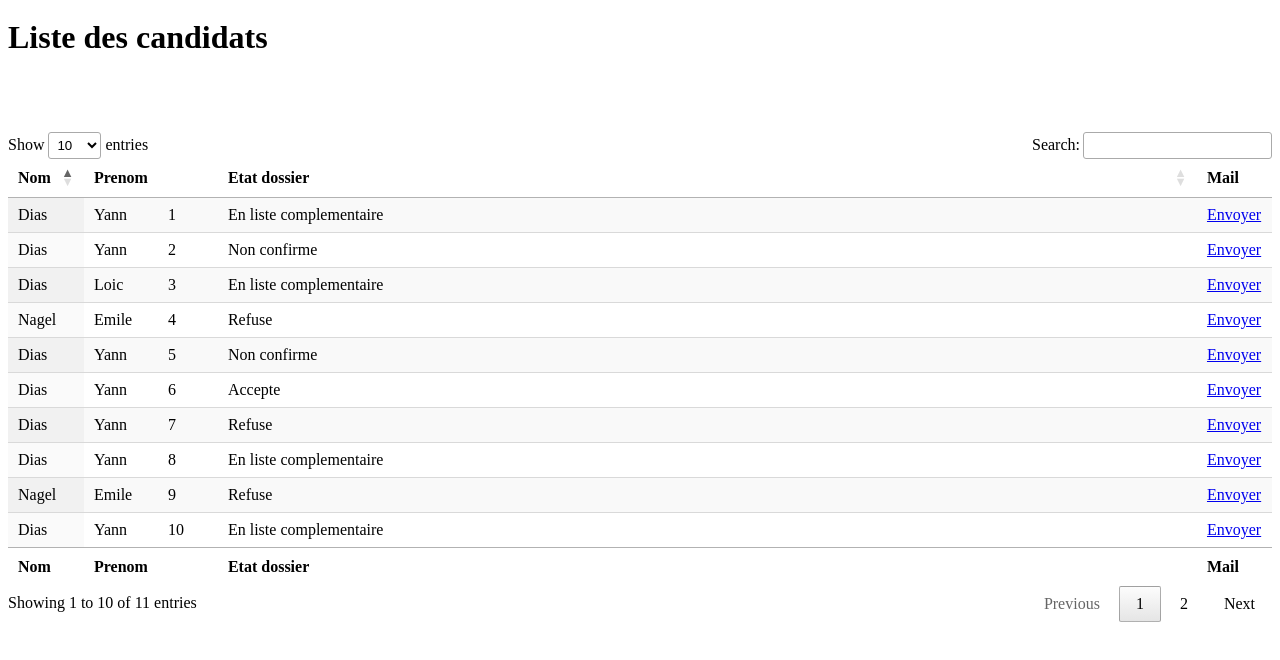
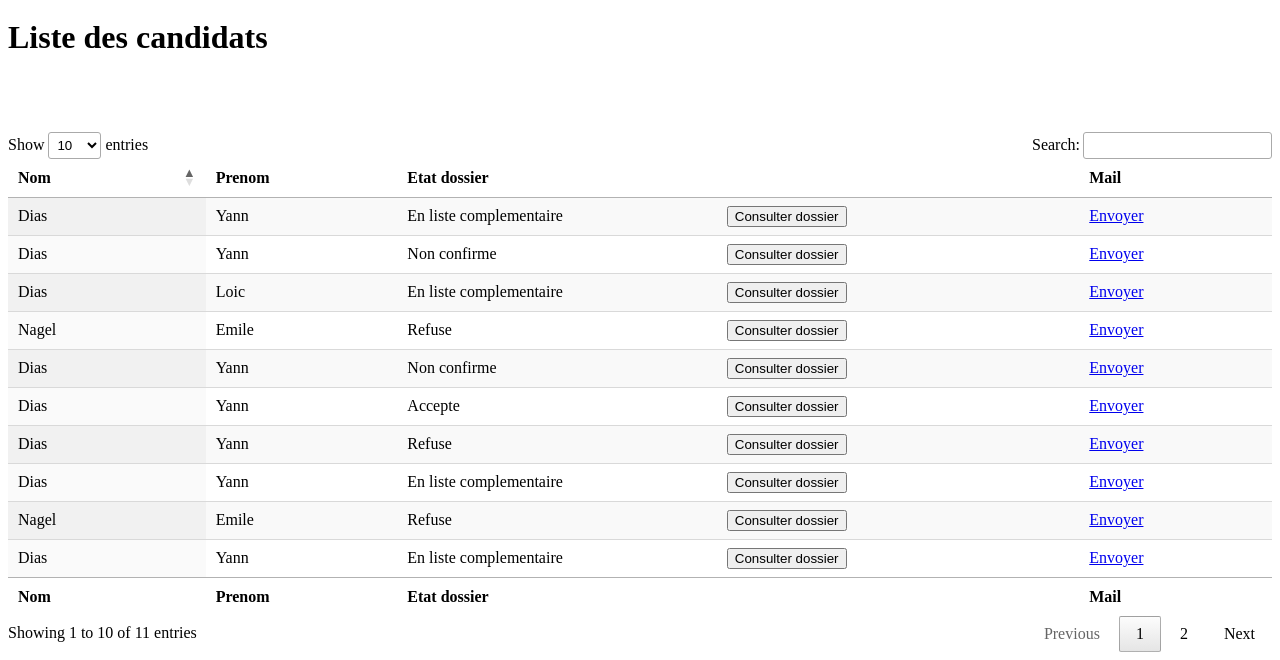
Before and after one commit to ydias/ProjetAnneeSpeciale, a PHP site: page / in a window 1280 px wide. Shown: the part 229-889 px from the top of the page. Before the commit the page ends 851 px from the top, so only its background shows below. Run offline with PHP 8.4, Linux system fonts and the light colour scheme; data comes from the database, SQL or seed files in the repository; some libraries are stand-ins or nearby versions.

Commit message:
Liste dossiers (connecté a la BDD)
Correction des colonnes du tableau.

A faire :
- trouver une solution pour les accents
- page pour détails des dossiers
- boutons pour envoyer un mail a chaque type d'utilisateurs

```diff
--- a/liste-dossier-avec-bdd/index.php
+++ b/liste-dossier-avec-bdd/index.php
@@ -63,8 +63,8 @@
             <tr>
                 <th>Nom</th>
                 <th>Prenom</th>
-				        <th></th>
-                <th>Etat dossier</th>
+				<th>Etat dossier</th>
+                <th></th>
                 <th>Mail</th>
             </tr>
         </thead>
@@ -73,8 +73,8 @@
             <tr>
                 <th>Nom</th>
                 <th>Prenom</th>
+                <th>Etat dossier</th>
                 <th></th>
-                <th>Etat dossier</th>
                 <th>Mail</th>
             </tr>
         </tfoot>
@@ -102,8 +102,12 @@ $('#student_grid').DataTable({
           "columns": [
                 { "data": "1", "bSearchable": false, "bSortable": false, "sWidth": "40px"},
                 { "data": "2" ,"bSearchable": false, "bSortable": false, "sWidth": "40px"},
-                { "data": "0" ,"bSearchable": false, "bSortable": false, "sWidth": "40px"},
-                { "data": "4" },
+                { "data": "4" ,"bSearchable": false, "bSortable": false, "sWidth": "40px"},
+                {
+                    "data": "Inquiry", "bSearchable": false, "bSortable": false, "sWidth": "40px",
+                    "data": function (data) {
+                        return  '<form action="dossier_admin.php"><input type="hidden" name="id" value="'+data[0]+'"><input class="btn btn-primary" type="submit" value="Consulter dossier"></form>'
+                    }},
               	{
                     "data": "Inquiry", "bSearchable": false, "bSortable": false, "sWidth": "40px",
                     "data": function (data) {
```
